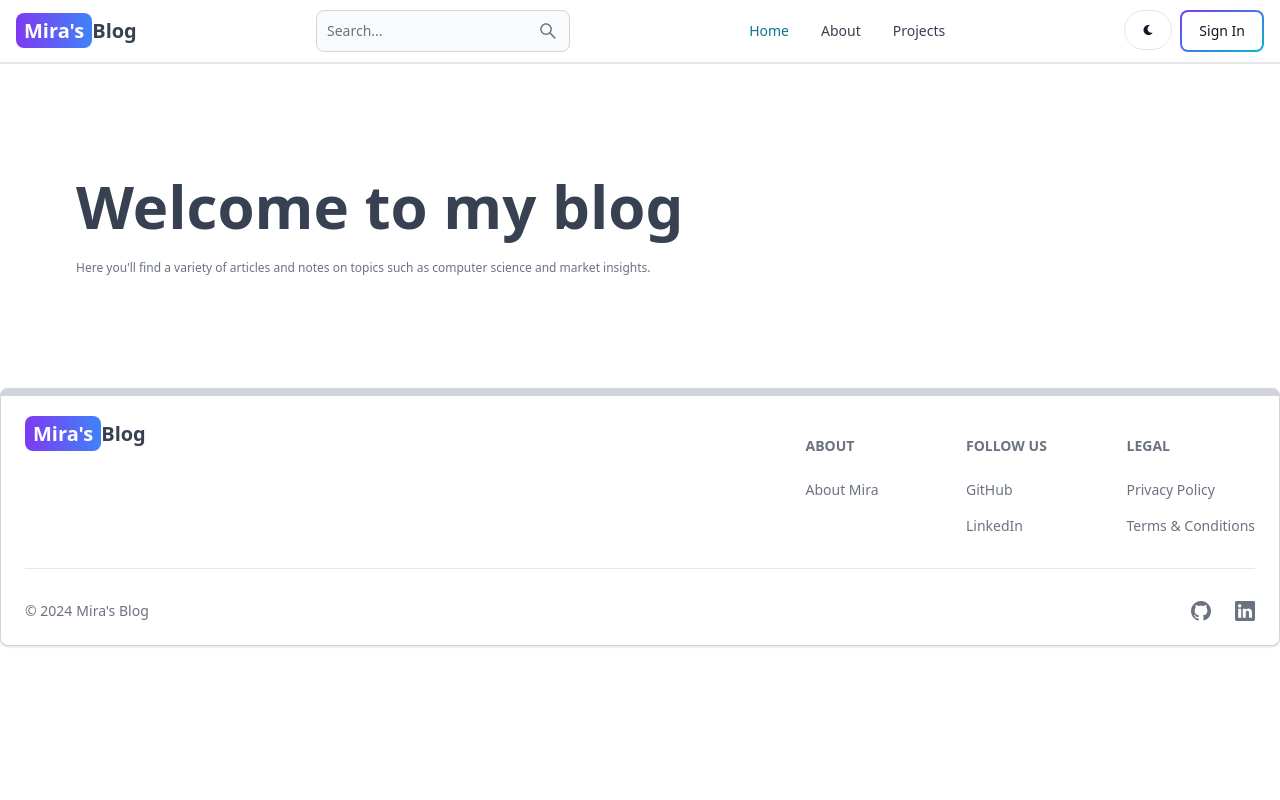
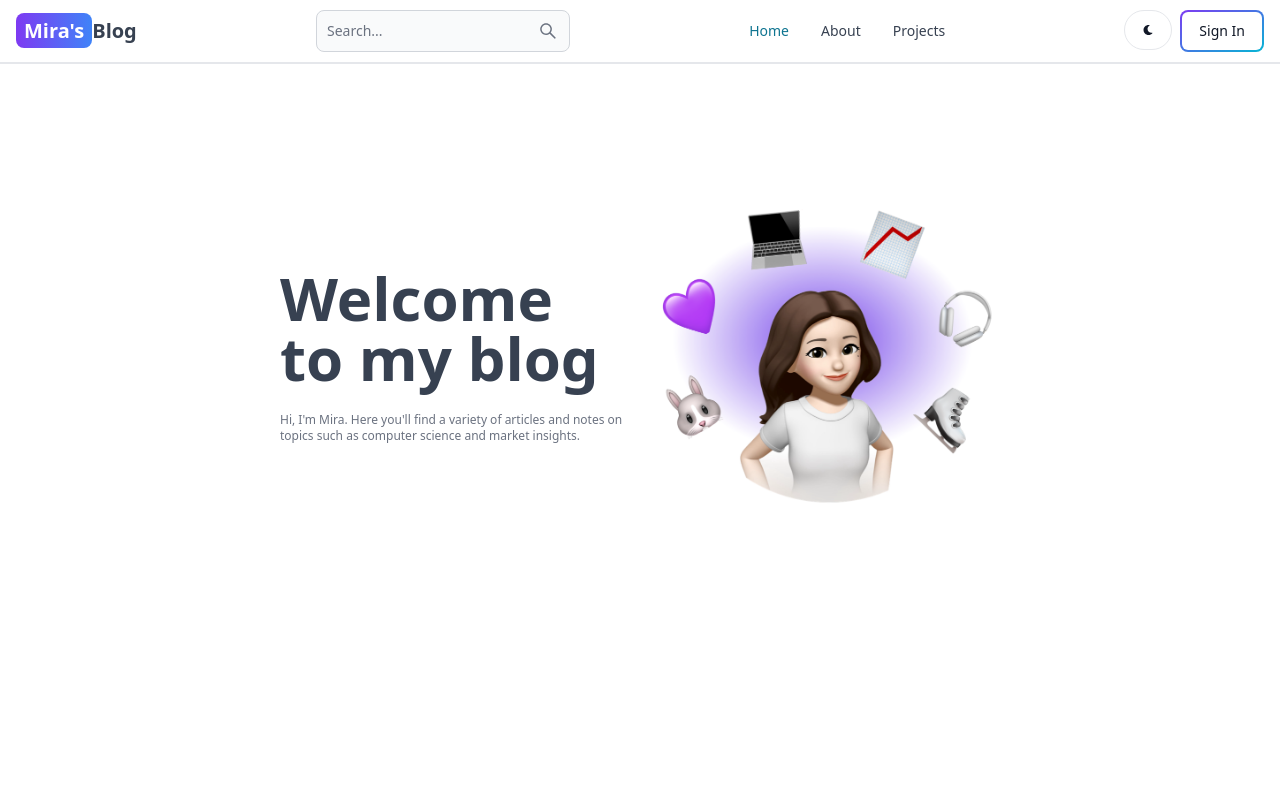
Before and after one commit to ZijiePang/mern-blog, a React (Vite) app in the folder client/: page / in a window 1280 px wide. Shown: the top 800 px of the page. Built offline with nearby package versions, Linux system fonts and the light colour scheme; no server answers.

Commit message:
add avatar on home page

```diff
--- a/client/src/pages/Home.jsx
+++ b/client/src/pages/Home.jsx
@@ -1,27 +1,24 @@
 import React from 'react'
-import img from '../assets/avatar.jpg'
+import img from '../assets/avatar.png'
 export default function Home() {
   return (
-    <div>
-      {/*
-      <div className="flex p-3 max-w-3xl mx-auto flex-col md:flex-row md:items-center gap-2" >
-        left
-        <div className="flex-1 hidden sm:inline">
-          <img src={img} style={{height:200, width:200}}></img>
+    <div className='min-h-screen mt-20'>
+      <div className="flex p-3 max-w-3xl mx-auto flex-col md:flex-row md:items-center" >
+        {/* left */}
+        <div className="flex-1">
+          <div class="column" className="flex flex-col gap-6 p-28 px-3 max-w-6xl mx-auto">
+            <h1 className='text-3xl font-bold lg:text-6xl'>Welcome to my blog</h1>
+            <p className='text-gray-500 text-xs sm:txt-sm'>Hi, I'm Mira. Here you'll find a variety
+                  of articles and notes on topics such as computer science and market insights.</p>
+          </div>
         </div>
 
+        {/* right */}
+        <div className="flex-1">
+          <img src={img} ></img>
+        </div>
+      </div>
+    </div>
 
-        <div className="flex-1">*/}
-
-      <div class="column" className="flex flex-col gap-6 p-28 px-3 max-w-6xl mx-auto">
-        <h1 className='text-3xl font-bold lg:text-6xl'>Welcome to my blog</h1>
-        <p className='text-gray-500 text-xs sm:txt-sm'>Here you'll find a variety
-              of articles and notes on topics such as computer science and market insights.</p>
-        {/*<Link to='/search' className='text-xs sm:text-sm text-teal-500 font-bold hover:underline'>View all posts</Link>*/}
-      </div>
-
-
-
-    </div>
   )
 }
```
Also changed, not shown: client/src/assets/avatar.jpg (deleted), client/src/assets/avatar.png (added).
